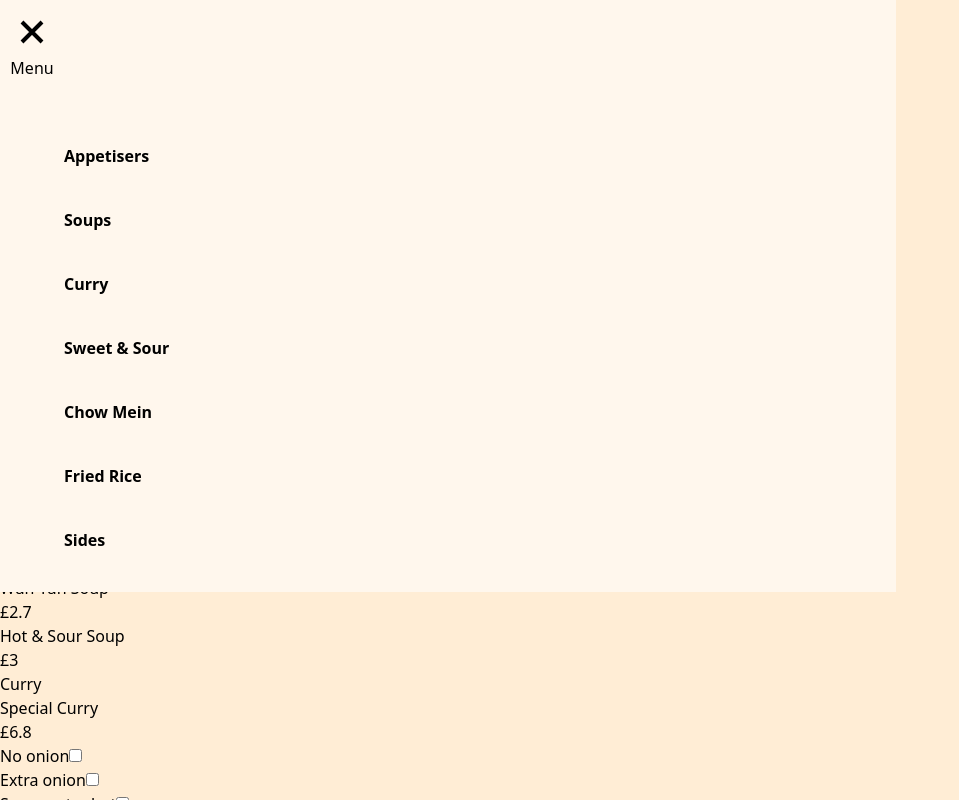
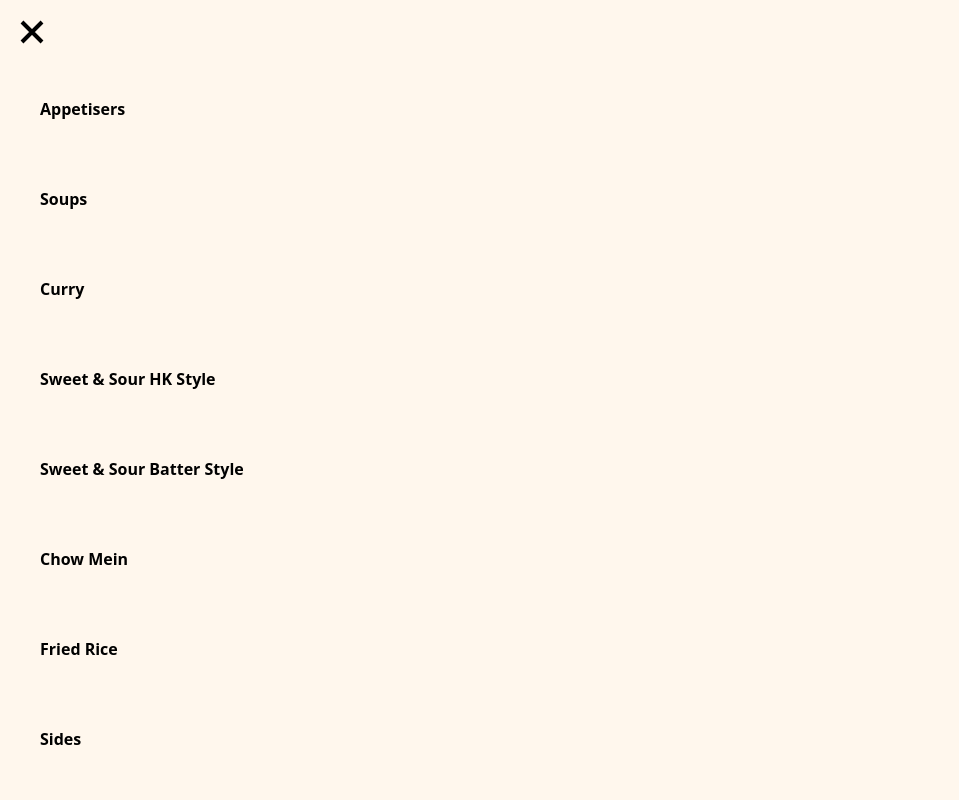
Before and after one commit to dydev20/super-kitchen, a React (Vite) app: page / in a window 1280 px wide. Both pictures are taken after a click on the icon 32 px from the left and 32 px from the top of the page. Shown: the top 800 px of the page, without its empty margins (0-959 px from the left). Built offline with nearby package versions, Linux system fonts and the light colour scheme.

Commit message:
Updated styles

```diff
--- a/src/components/Menu.jsx
+++ b/src/components/Menu.jsx
@@ -12,21 +12,22 @@ export default function Menu(){
 
     return(
         <nav>
-            <div className={menuOpen ?  "flex flex-col fixed w-fit z-20 p-2" : "flex flex-col relative w-fit z-20 p-2"}>
+            <div className={menuOpen ?  "flex flex-col fixed w-fit z-20 p-2 left-0 top-0" : "flex flex-col relative w-fit z-20 p-2"}>
                 {menuOpen ? <GrFormClose size="3rem" onClick={toggleMenuOpen} /> :<BiMenu size="3rem" onClick={toggleMenuOpen}/>}
-                <h2 className="self-center">Menu</h2>
+                <h2 className={menuOpen ? "hidden" : "self-center"}>Menu</h2>
 
             </div>
 
-            <div className={menuOpen ? "w-[70%] h-screen fixed left-0 top-0" : "hidden"}>
-                <ul className="flex flex-col bg-orange-50 ">
-                    <li className="pl-16 mb-10 font-semibold mt-36">Appetisers</li>
-                    <li className="pl-16 mb-10 font-semibold">Soups</li>
-                    <li className="pl-16 mb-10 font-semibold">Curry</li>
-                    <li className="pl-16 mb-10 font-semibold">Sweet & Sour</li>
-                    <li className="pl-16 mb-10 font-semibold">Chow Mein</li>
-                    <li className="pl-16 mb-10 font-semibold">Fried Rice</li>
-                    <li className="pl-16 mb-10 font-semibold">Sides</li>
+            <div className={menuOpen ? "w-full fixed left-0 top-0" : "hidden"}>
+                <ul className="flex flex-col h-screen justify-around bg-orange-50 ">
+                    <li className="pl-10 font-semibold mt-16">Appetisers</li>
+                    <li className="pl-10 font-semibold">Soups</li>
+                    <li className="pl-10 font-semibold">Curry</li>
+                    <li className="pl-10 font-semibold">Sweet & Sour HK Style</li>
+                    <li className="pl-10 font-semibold">Sweet & Sour Batter Style</li>
+                    <li className="pl-10 font-semibold">Chow Mein</li>
+                    <li className="pl-10 font-semibold">Fried Rice</li>
+                    <li className="pl-10 font-semibold mb-4">Sides</li>
                 </ul>
             </div>
 
--- a/src/index.css
+++ b/src/index.css
@@ -3,5 +3,5 @@
 @tailwind utilities;
 
 body{
-    background-color: rgb(255 237 213);
+    background-color: rgb(255, 246, 234);
 }
```
